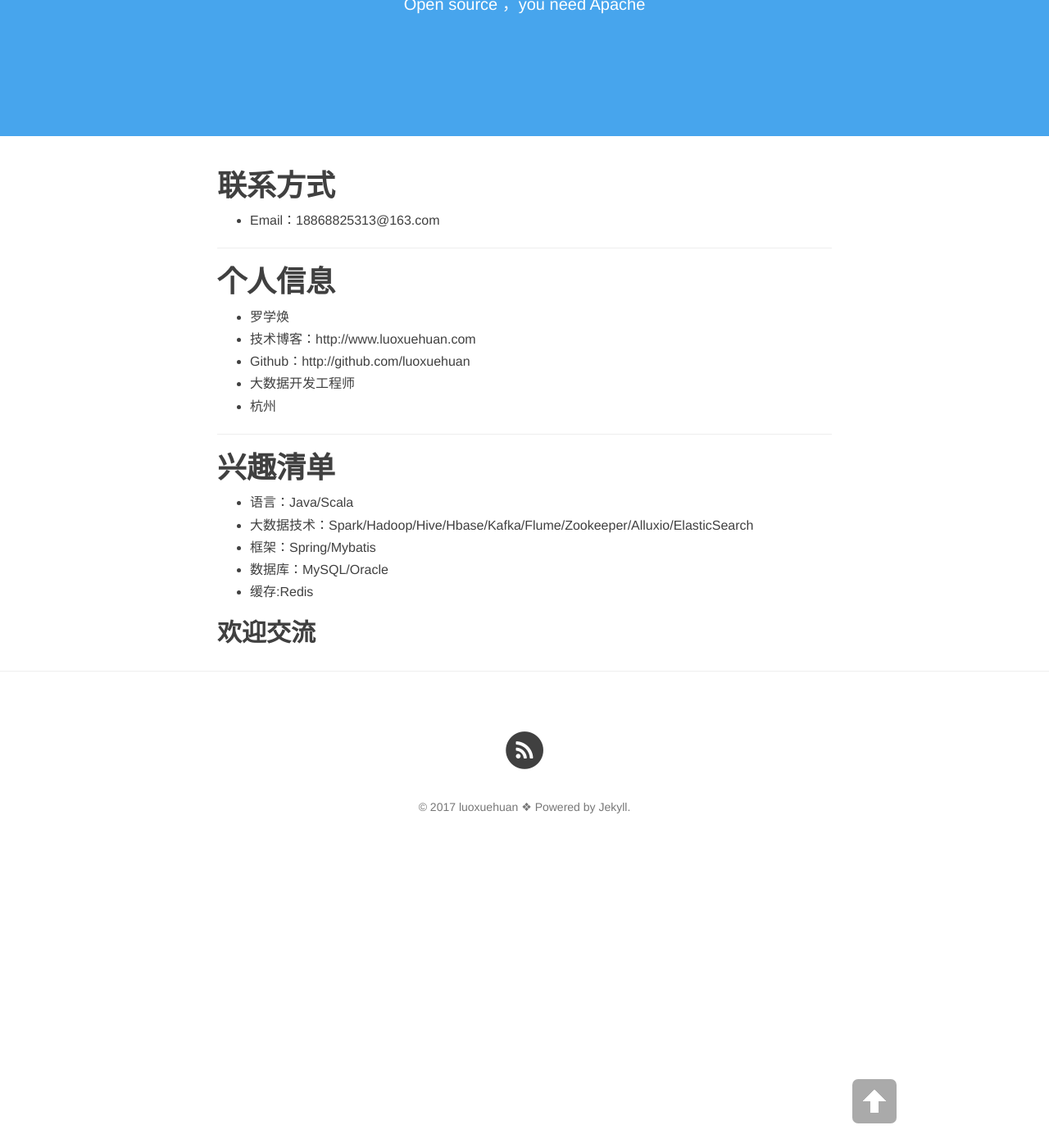
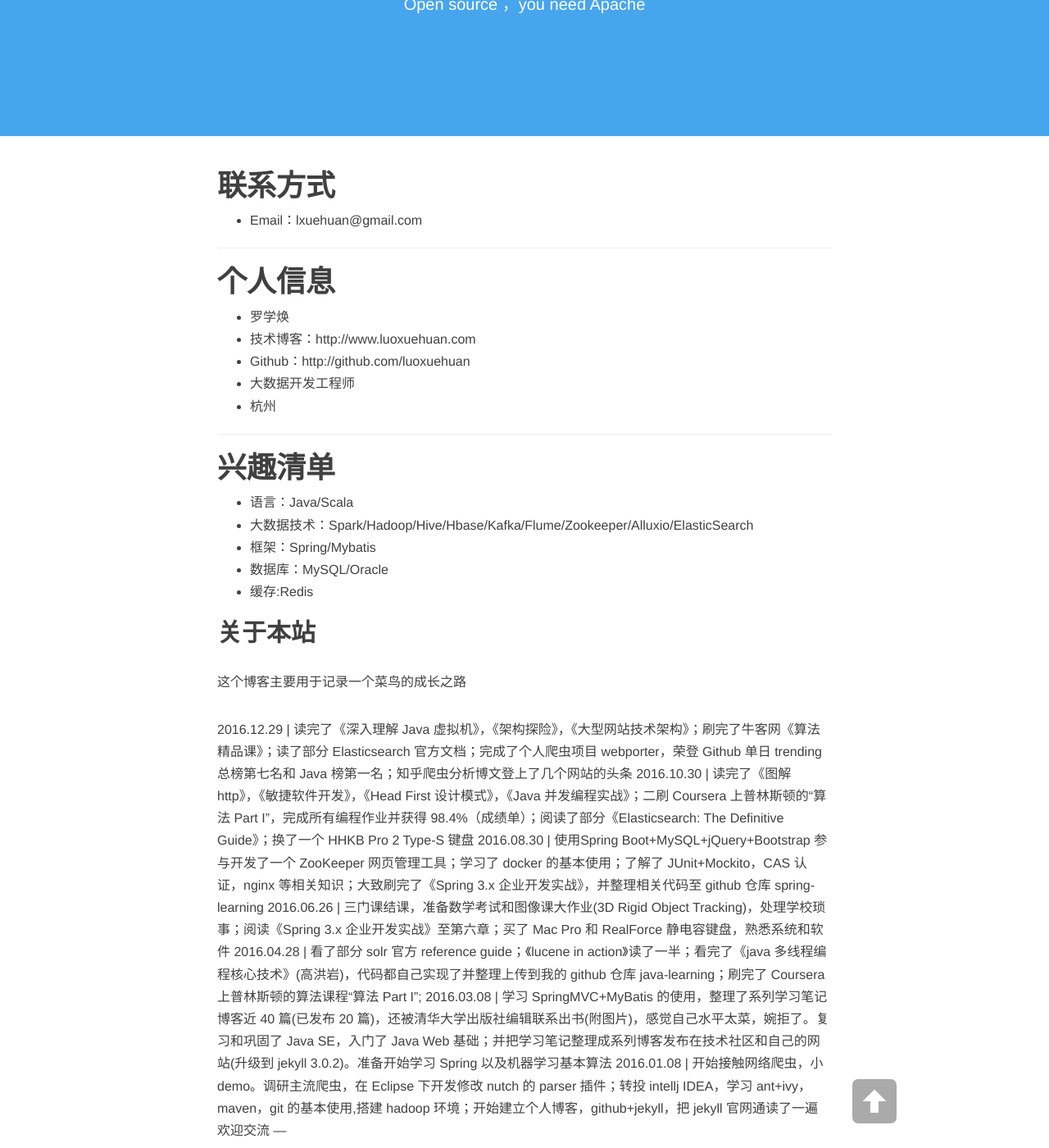
Before and after one commit to luoxuehuan/myblog, a Jekyll site: the page built from aboutme.md, in a window 1280 px wide and 1400 px high, scrolled down 262 px. Shown: the whole window at 82% size. Built offline with Jekyll 4.4.1, drawn with Linux system fonts in a browser that asks for light colours; nearby versions of some CDN libraries; Markdown is read by kramdown in place of the engine named in the settings.

Commit message:
update email

```diff
--- a/aboutme.md
+++ b/aboutme.md
@@ -10,7 +10,7 @@ header-img: "img/twitter.jpg"
 
 # 联系方式
 
-- Email：18868825313@163.com
+- Email：lxuehuan@gmail.com
 
 ---
 
@@ -32,5 +32,16 @@ header-img: "img/twitter.jpg"
 - 数据库：MySQL/Oracle
 - 缓存:Redis
 
+
+## 关于本站
+这个博客主要用于记录一个菜鸟的成长之路
+
+2016.12.29 | 读完了《深入理解 Java 虚拟机》，《架构探险》，《大型网站技术架构》；刷完了牛客网[《算法精品课》](https://www.nowcoder.com/courses/1)；读了部分 Elasticsearch 官方文档；完成了个人爬虫项目 [webporter](https://github.com/brianway/webporter)，荣登 Github 单日 trending 总榜第七名和 Java 榜第一名；[知乎爬虫分析博文](http://brianway.github.io/2016/12/20/webporter-zhihu-user-analysis/)登上了几个网站的头条
+2016.10.30 | 读完了《图解http》，《敏捷软件开发》，《Head First 设计模式》，《Java 并发编程实战》；二刷 Coursera 上普林斯顿的“算法 Part I”，完成所有编程作业并获得 98.4%（[成绩单](http://7xph6d.com1.z0.glb.clouddn.com/%E9%9A%8F%E7%AC%94_part-I-total.png)）；阅读了部分[《Elasticsearch: The Definitive Guide》](https://www.elastic.co/guide/en/elasticsearch/guide/current/index.html)；换了一个 HHKB Pro 2 Type-S 键盘
+2016.08.30 | 使用Spring Boot+MySQL+jQuery+Bootstrap 参与开发了一个 ZooKeeper 网页管理工具；学习了 docker 的基本使用；了解了 JUnit+Mockito，CAS 认证，nginx 等相关知识；大致刷完了《Spring 3.x 企业开发实战》，并整理相关代码至 github 仓库 [spring-learning](https://github.com/brianway/spring-learning)
+2016.06.26 | 三门课结课，准备数学考试和图像课大作业([3D Rigid Object Tracking](http://brianway.github.io/2016/05/16/3D-Rigid-Object-Tracking/))，处理学校琐事；阅读《Spring 3.x 企业开发实战》至第六章；买了 Mac Pro 和 RealForce 静电容键盘，熟悉系统和软件
+2016.04.28 | 看了部分 solr 官方 reference guide；《lucene in action》读了一半；看完了《java 多线程编程核心技术》(高洪岩)，代码都自己实现了并整理上传到我的 github 仓库 [java-learning](https://github.com/brianway/java-learning)；刷完了 Coursera 上普林斯顿的算法课程["算法 Part I"](https://www.coursera.org/course/algs4partI);
+2016.03.08 | 学习 SpringMVC+MyBatis 的使用，整理了系列学习笔记博客近 40 篇(已发布 20 篇)，还被清华大学出版社编辑联系出书[(附图片)](http://7xph6d.com1.z0.glb.clouddn.com/%E9%9A%8F%E7%AC%94_%E6%B8%85%E5%8D%8E%E5%A4%A7%E5%AD%A6%E5%87%BA%E7%89%88%E7%A4%BE%E8%81%94%E7%B3%BB%E6%88%91.png)，感觉自己水平太菜，婉拒了。复习和巩固了 Java SE，入门了 Java Web 基础；并把学习笔记整理成系列博客发布在技术社区和自己的网站(升级到 jekyll 3.0.2)。准备开始学习 Spring 以及机器学习基本算法
+2016.01.08 | 开始接触网络爬虫，小 demo。调研主流爬虫，在 Eclipse 下开发修改 nutch 的 parser 插件；转投 intellj IDEA，学习 ant+ivy，maven，git 的基本使用,搭建 hadoop 环境；开始建立个人博客，github+jekyll，把 jekyll 官网通读了一遍
 欢迎交流
 ---
```
Also changed, not shown: read.md (+1 -2 lines).
